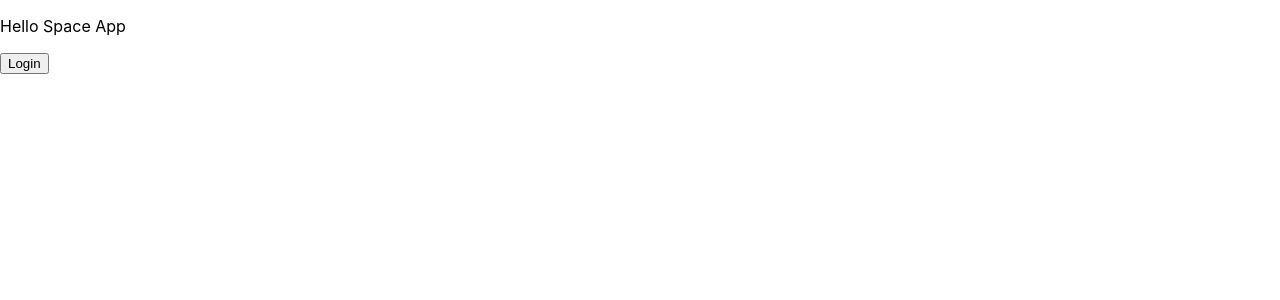
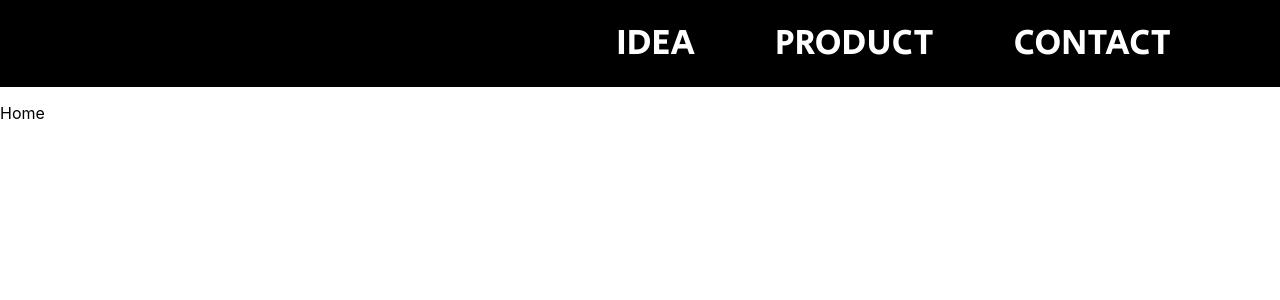
Before and after one commit to PoCInnovation/SpaceAppHackathon, a React (Create React App) app: page / in a window 1280 px wide. Shown: the top 300 px of the page. Built offline with nearby package versions, Linux system fonts and the light colour scheme.

Commit message:
add: basic screens

```diff
--- a/src/components/Header/Header.tsx
+++ b/src/components/Header/Header.tsx
@@ -1,13 +1,26 @@
 import React from 'react';
 import './Header.css';
+import { Link } from 'react-router-dom';
 
 const Header = () : JSX.Element => (
   <div className="header">
     <ul className="navbar">
-      <li className="nav-element"><a href="#">Home</a></li>
-      <li className="nav-element"><a href="#">Idea</a></li>
-      <li className="nav-element"><a href="#">Contact</a></li>
-   </ul>
+      <Link to="/" style={{ textDecoration: 'none' }}>
+        <li className="nav-element">
+          <a>idea</a>
+        </li>
+      </Link>
+      <Link to="/product" style={{ textDecoration: 'none' }}>
+        <li className="nav-element">
+          <a>product</a>
+        </li>
+      </Link>
+      <Link to="/contact" style={{ textDecoration: 'none' }}>
+        <li className="nav-element">
+          <a>contact</a>
+        </li>
+      </Link>
+    </ul>
   </div>
 );
 
--- a/src/components/Header/index.tsx
+++ b/src/components/Header/index.tsx
@@ -1 +1 @@
-export { default as Header} from './Header';
+export { default as Header } from './Header';
--- a/src/index.tsx
+++ b/src/index.tsx
@@ -2,8 +2,9 @@ import React from 'react';
 import ReactDOM from 'react-dom';
 import './index.css';
 import { BrowserRouter as Router, Switch, Route } from 'react-router-dom';
-import App from './pages/App';
 import Home from './pages/Home';
+import Contact from './pages/Contact';
+import Product from './pages/Product';
 import * as serviceWorker from './serviceWorker';
 
 ReactDOM.render(
@@ -11,7 +12,8 @@ ReactDOM.render(
     <Router>
       <Switch>
         <Route exact path="/" component={Home} />
-        <Route path="/contact" component={App} />
+        <Route path="/contact" component={Contact} />
+        <Route path="/product" component={Product} />
       </Switch>
     </Router>
   </React.StrictMode>,
--- /dev/null
+++ b/src/pages/Contact.tsx
@@ -0,0 +1,11 @@
+import React from 'react';
+import { Header } from '../components/Header';
+
+const Home = (): JSX.Element => (
+  <div>
+    <Header />
+    <p>Contact</p>
+  </div>
+);
+
+export default Home;
--- a/src/pages/Home.tsx
+++ b/src/pages/Home.tsx
@@ -1,15 +1,13 @@
 import React from 'react';
-import { Link } from 'react-router-dom';
+import { Header } from '../components/Header';
 
-const Home = (): JSX.Element => (
-  <div>
-    <p>Hello Space App</p>
-    <Link to="/contact">
-      <button type="button">
-        <span>Login</span>
-      </button>
-    </Link>
-  </div>
-);
+function Home(): JSX.Element {
+  return (
+    <div>
+      <Header />
+      <p>Home</p>
+    </div>
+  );
+}
 
 export default Home;
--- a/src/pages/App.tsx
+++ b/src/pages/Product.tsx
@@ -1,12 +1,13 @@
 import React from 'react';
 import { Header } from '../components/Header';
 
-function App(): JSX.Element {
+function Product(): JSX.Element {
   return (
-    <div className="App">
+    <div>
       <Header />
+      <p>Product</p>
     </div>
   );
 }
 
-export default App;
+export default Product;
```
